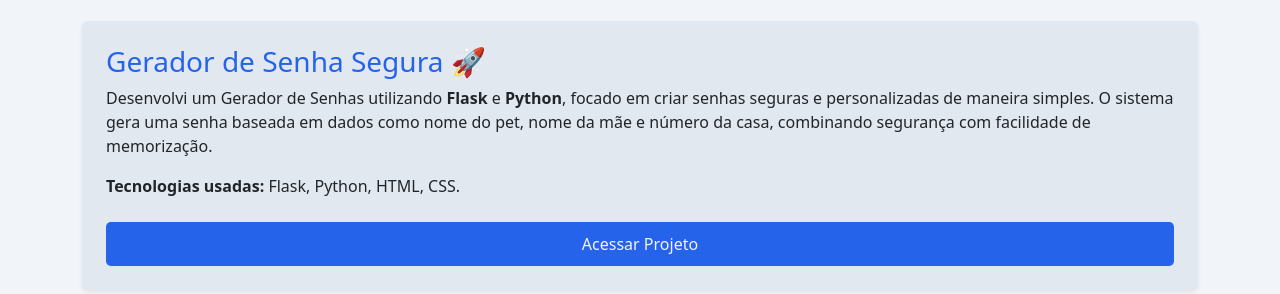
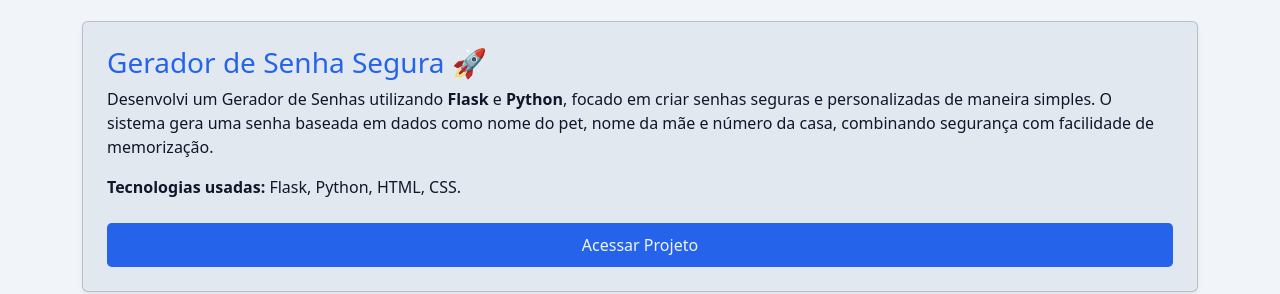
Before and after one commit to Rndsiq/portifolio, a plain HTML site: page index.html in a window 1280 px wide. Shown: the part 672-966 px from the top of the page. Drawn offline with nearby package versions, Linux system fonts and the light colour scheme.

Commit message:
Atualiza portfólio: tema claro/escuro ajustado, texto dos cards atualizado

```diff
--- a/index.html
+++ b/index.html
@@ -105,6 +105,12 @@
       background-color: var(--accent-color);
       color: var(--bg-color);
     }
+
+    /* CORREÇÃO: Garantir que o texto dos cards também mude conforme o tema */
+    .card {
+      background-color: var(--card-color);
+      color: var(--text-color);
+    }
   </style>
 </head>
 
@@ -151,7 +157,7 @@
       <h2>Projetos</h2>
 
       <!-- Projeto Gerador de Senha -->
-      <div class="card my-4 p-4 shadow-sm" style="background-color: var(--card-color); border: none;">
+      <div class="card my-4 p-4 shadow-sm">
         <h3 style="color: var(--accent-color);">Gerador de Senha Segura 🚀</h3>
         <p>
           Desenvolvi um Gerador de Senhas utilizando <strong>Flask</strong> e <strong>Python</strong>,
```
